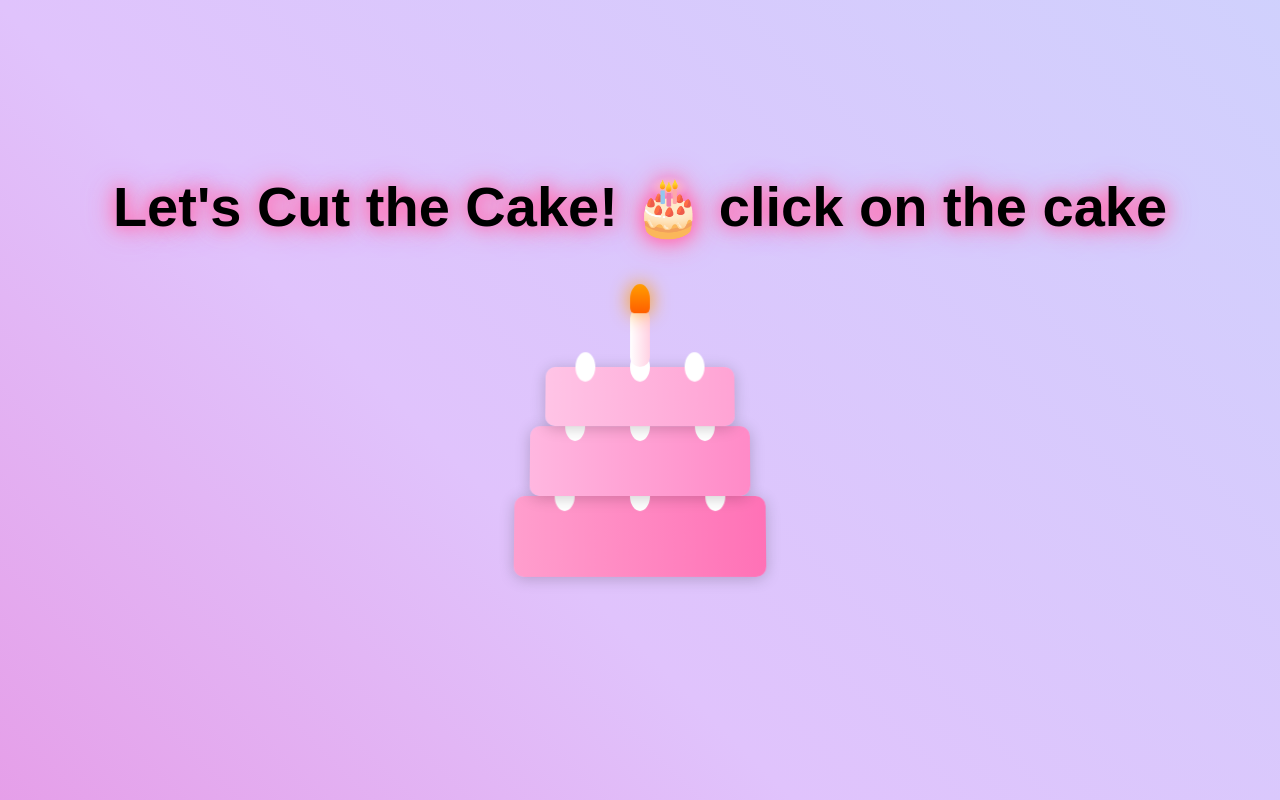
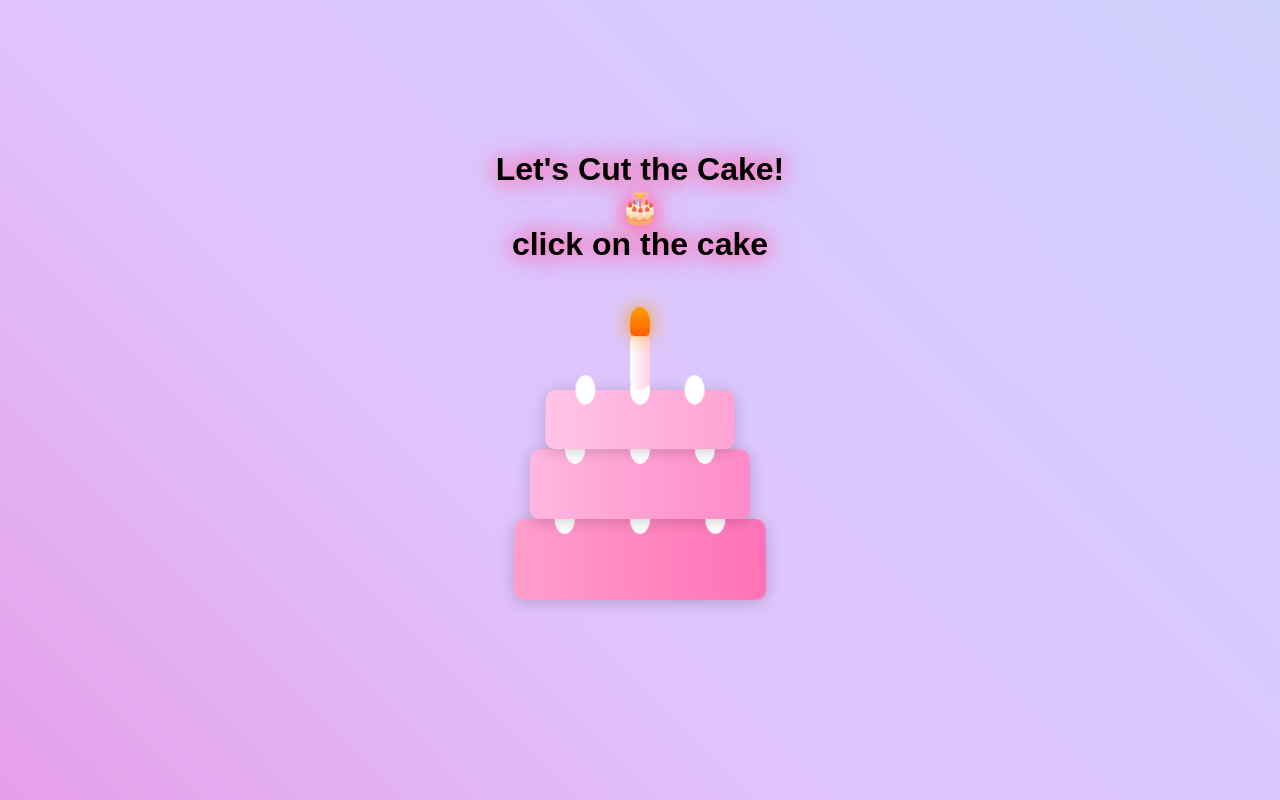
Before and after one commit to aniljasel/happy-birthday-divya, a plain HTML site: page cake.html in a window 1280 px wide. Drawn offline with nearby package versions, Linux system fonts and the light colour scheme.

Commit message:
Update cake.html

```diff
--- a/cake.html
+++ b/cake.html
@@ -26,7 +26,7 @@
         }
 
         .heading {
-            font-size: 3.5rem;
+            font-size: 2rem;
             color: #000000;
             text-shadow:
                 0 0 10px rgba(255, 113, 182, 0.5),
@@ -233,8 +233,8 @@
     </style>
 </head>
 <body>
-    <audio id="music" src="" loop></audio>
-    <h1 class="heading">Let's Cut the Cake! 🎂 click on the cake</h1><br><br><br>
+    <audio id="music" src="/media/birthdayInstrumental.mp3" loop></audio>
+    <h1 class="heading">Let's Cut the Cake! <br>🎂<br> click on the cake</h1><br><br><br>
     <div class="cake-container">
         <div class="cake">
             <div class="layer layer-1">
```
